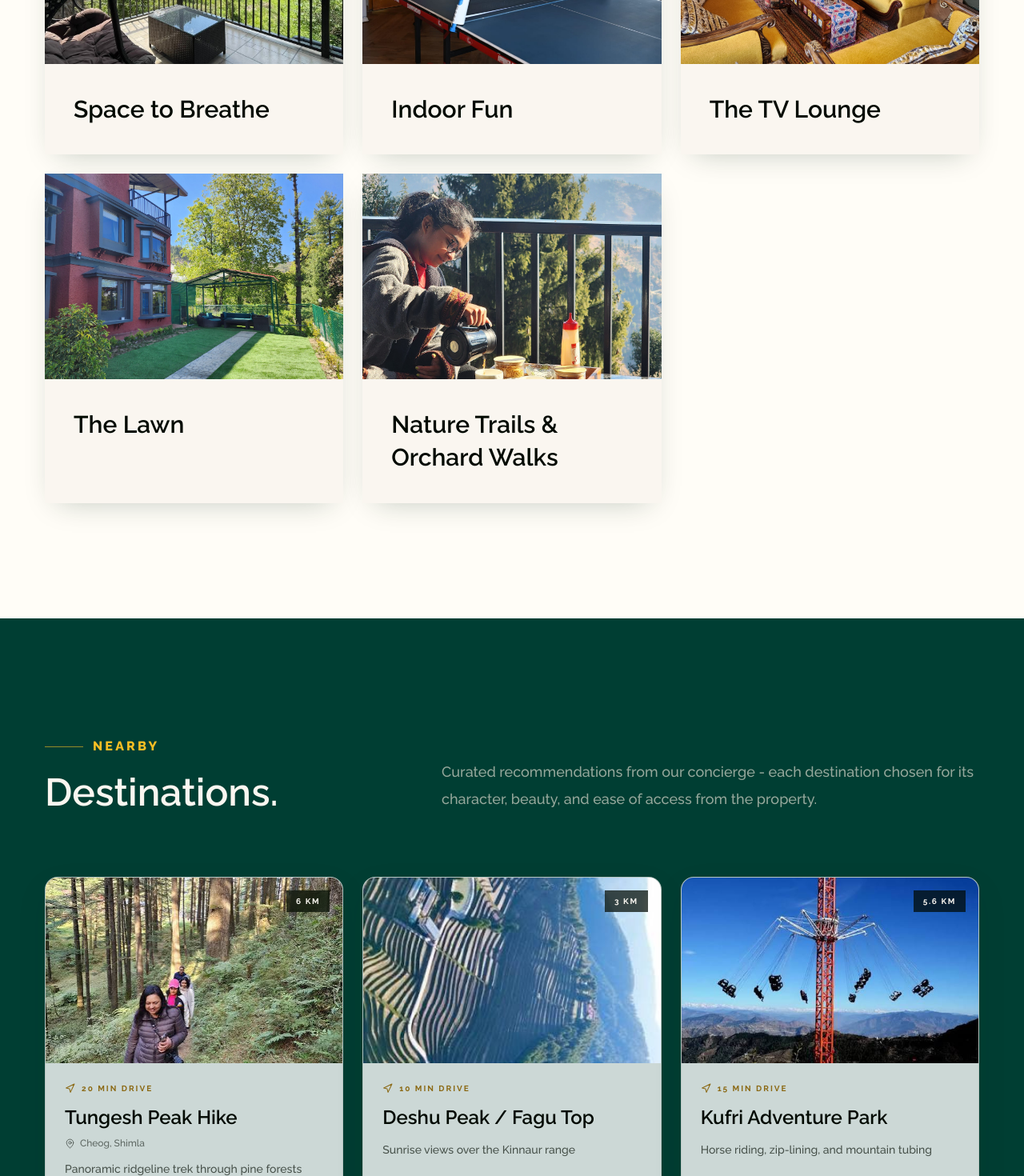
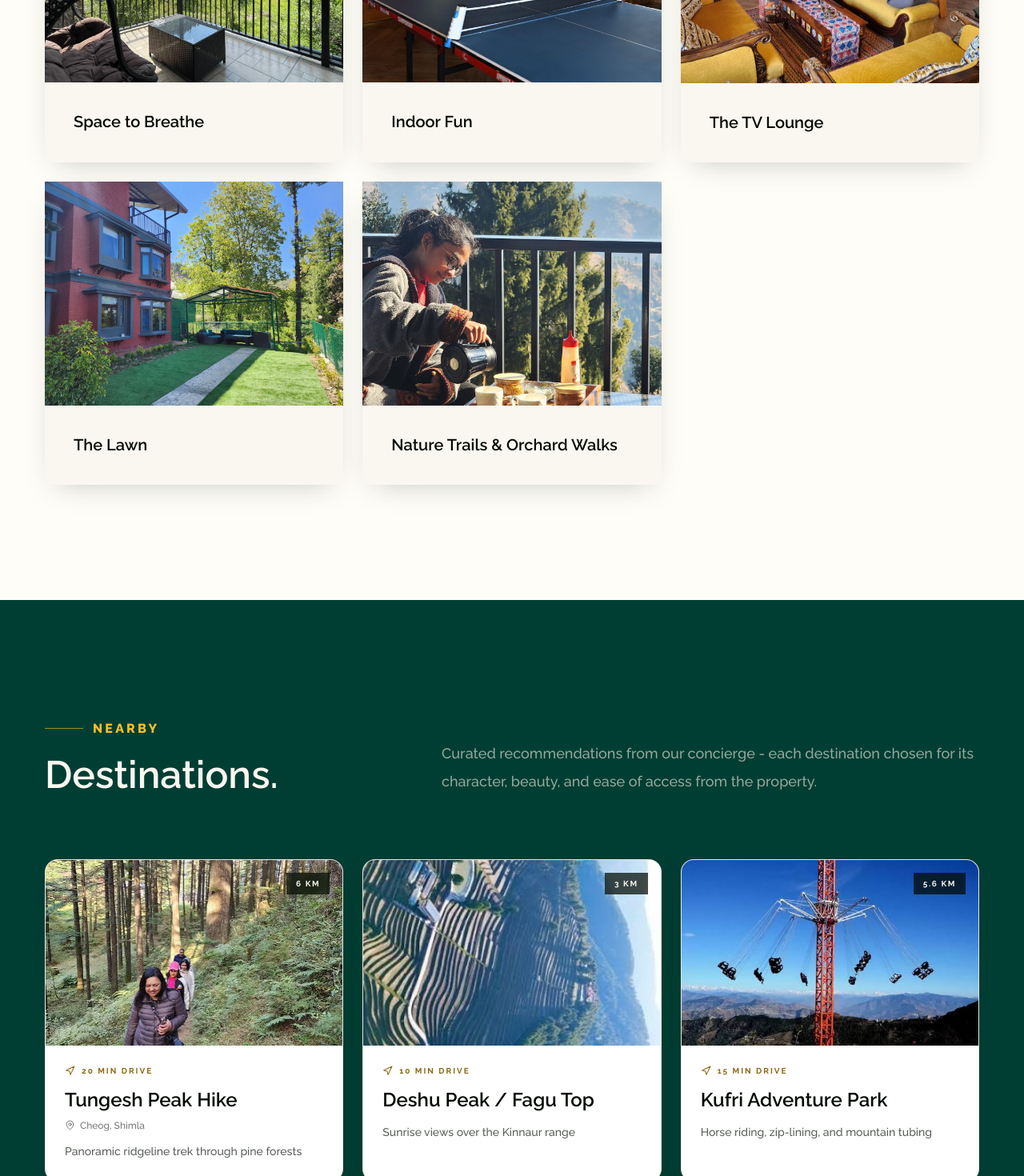
Before and after one commit to theone14122000/shire, a Next.js app: page /activities in a window 1280 px wide. Shown: the part 1880-3350 px from the top of the page at 80% size. Built offline with nearby package versions, Linux system fonts and the light colour scheme; no server answers; the database is empty.

Commit message:
White card bodies for nearby destinations and taller property images with smaller titles

```diff
--- a/app/components/activities/ActivitiesContent.tsx
+++ b/app/components/activities/ActivitiesContent.tsx
@@ -108,7 +108,7 @@ export function ActivitiesContent({ content }: { content: ActivitiesContent }) {
                   variants={fadeUp}
                   className="group flex h-full flex-col overflow-hidden bg-cream-50 shadow-[0_12px_36px_-16px_rgba(6,40,25,0.28)] transition-shadow duration-500 hover:shadow-[0_26px_60px_-22px_rgba(6,40,25,0.38)]"
                 >
-                  <div className="relative aspect-[16/11] overflow-hidden">
+                  <div className="relative aspect-[4/3] overflow-hidden">
                     <Image
                       src={activity.image}
                       alt={activity.title}
@@ -118,7 +118,7 @@ export function ActivitiesContent({ content }: { content: ActivitiesContent }) {
                     />
                   </div>
                   <div className="flex flex-1 flex-col p-7 sm:p-9">
-                    <h3 className="font-display text-2xl font-semibold leading-snug text-emerald-950 sm:text-3xl">
+                    <h3 className="font-display text-lg font-semibold leading-snug text-emerald-950 sm:text-xl">
                       {activity.title}
                     </h3>
                   </div>
@@ -154,7 +154,7 @@ export function ActivitiesContent({ content }: { content: ActivitiesContent }) {
               <motion.article
                 key={`${place.name}-${index}`}
                 variants={fadeUp}
-                className="group flex h-full flex-col overflow-hidden rounded-2xl border border-emerald-900/10 bg-white/80 shadow-[0_14px_40px_rgba(3,45,32,0.07)]"
+                className="group flex h-full flex-col overflow-hidden rounded-2xl border border-emerald-900/10 bg-white shadow-[0_14px_40px_rgba(3,45,32,0.07)]"
               >
                 <div className="relative aspect-[16/10] overflow-hidden">
                   <Image
```
